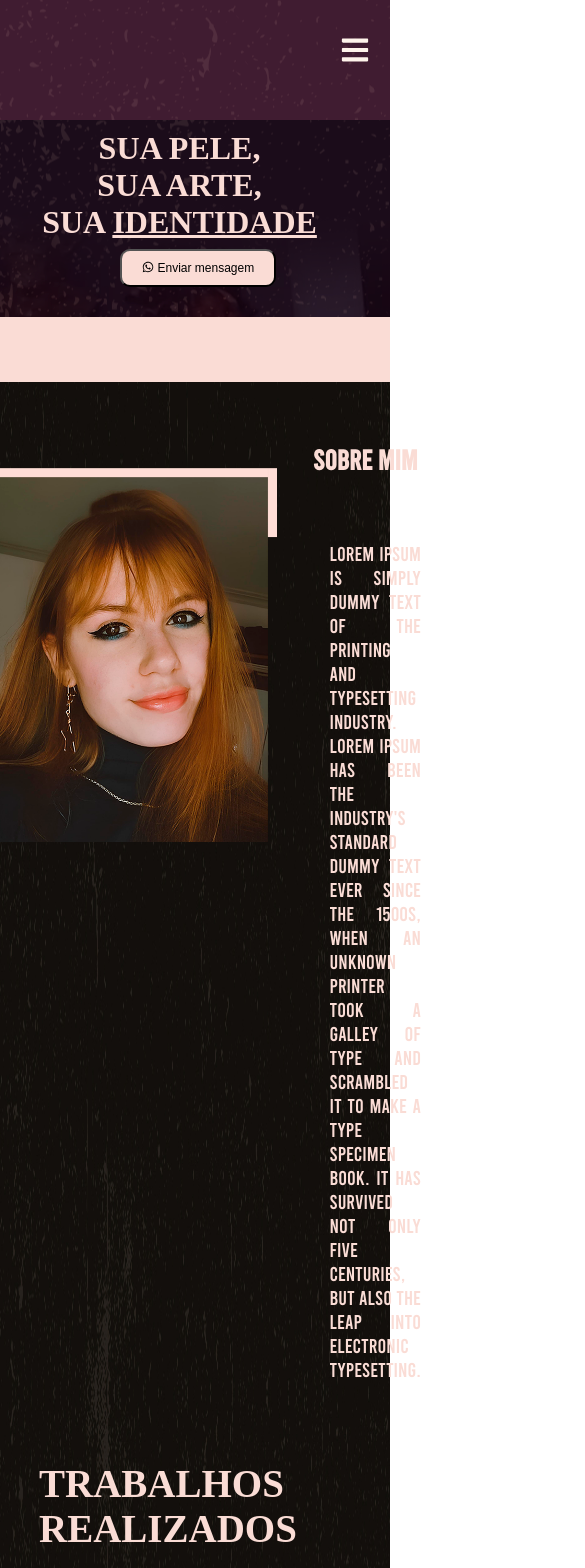
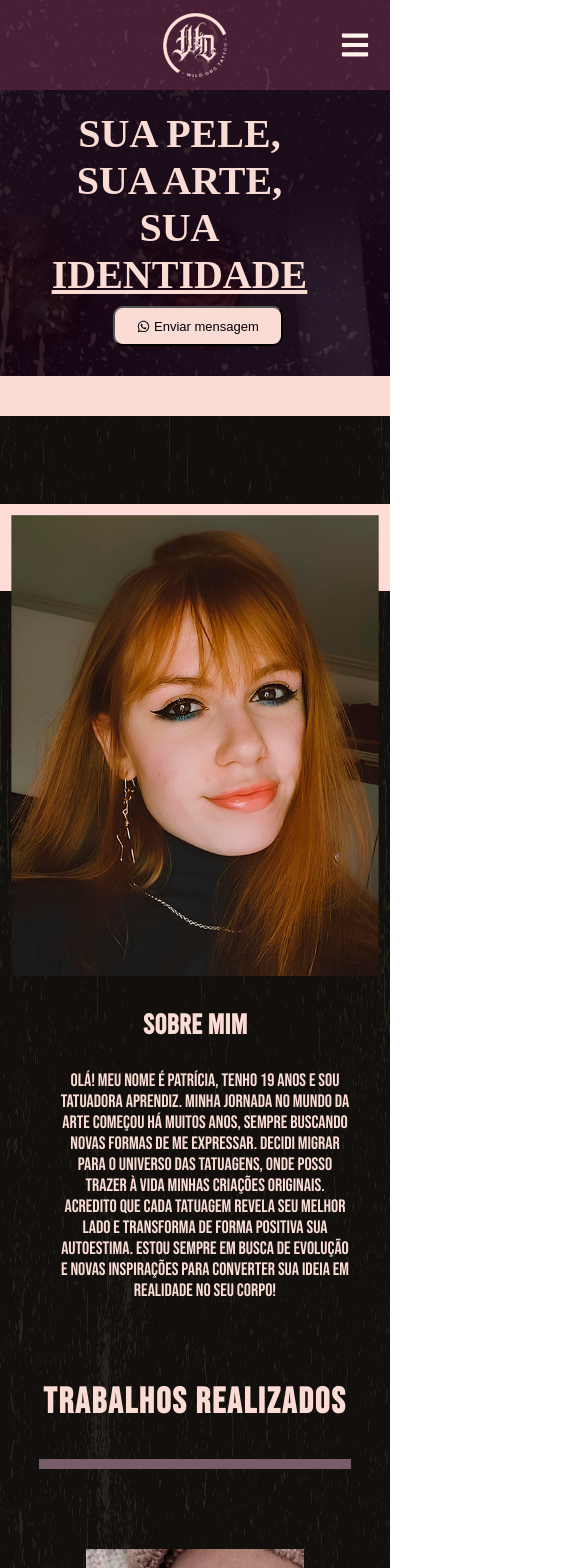
Before and after one commit to TailorKz/Paty-Tatoo-Studio, a React (Vite) app: page / in a window 390 px wide. Shown: the top 1568 px of the page, 585 px wide, since content can reach past the window. Built offline with nearby package versions, Linux system fonts and the light colour scheme.

Commit message:
finalizando media querie

```diff
--- a/src/App.jsx
+++ b/src/App.jsx
@@ -75,6 +75,9 @@ function App() {
   return (
     <>
        <nav className="navbar">
+       <div className="logo-container">
+       <img src={Studio} alt="Logo" />
+  </div>
         <div className="navbar--content">
           <a href="#">Página inicial</a>
           <a href="#">Sobre mim</a>
@@ -109,6 +112,7 @@ function App() {
                   &nbsp;Enviar mensagem
                 </button>
               </a>
+              <a id="insta" target="_blank" href="#"></a>
             </div>
           </div>
           <div className="container--picture">
@@ -126,10 +130,7 @@ function App() {
             <div className="section--title">
               <h1>SOBRE MIM</h1>
               <p>
-                Lorem Ipsum is simply dummy text of the printing and typesetting industry. Lorem Ipsum has been the
-                industry's standard dummy text ever since the 1500s, when an unknown printer took a galley of type and
-                scrambled it to make a type specimen book. It has survived not only five centuries, but also the leap
-                into electronic typesetting.
+              Olá! Meu nome é Patrícia, tenho 19 anos e sou tatuadora aprendiz. Minha jornada no mundo da arte começou há muitos anos, sempre buscando novas formas de me expressar. Decidi migrar para o universo das tatuagens, onde posso trazer à vida minhas criações originais. Acredito que cada tatuagem revela seu melhor lado e transforma de forma positiva sua autoestima. Estou sempre em busca de evolução e novas inspirações para converter sua ideia em realidade no seu corpo!
               </p>
             </div>
           </section>
@@ -156,10 +157,7 @@ function App() {
             <div className="section--title">
               <h1>Tattoos personalizadas!</h1>
               <p>
-                Lorem Ipsum is simply dummy text of the printing and typesetting industry. Lorem Ipsum has been the
-                industry's standard dummy text ever since the 1500s, when an unknown printer took a galley of type and
-                scrambled it to make a type specimen book. It has survived not only five centuries, but also the leap
-                into electronic typesetting.
+              Se você está em busca de uma tatuagem exclusiva, estou aqui para ajudar! Sinta-se à vontade para me chamar e discutir suas ideias. Juntos, podemos criar um design que seja o reflexo de sua personalidade e história. Estou disponível para fazer um orçamento personalizado, garantindo que sua experiência seja especial. Vamos transformar sua visão em uma arte que você terá unicamente!
               </p>
             </div>
             <div className="personalize--image">
--- a/src/style.css
+++ b/src/style.css
@@ -68,11 +68,31 @@
 .mobile-menu {
   display: none;
 }
+.logo-container {
+  display: none;
+}
 /* ----------------MENU HAMBURGUER---------------*/
 
 @media (max-width: 768px) {
   .navbar {
-    background-color: #401C31;
+    background-color: #491F36;
+    display: flex;
+    justify-content: center;
+    align-items: center;
+    height: 90px;
+  }
+
+  .logo-container {
+    /* Contenedor da imagem */
+    width: 70px; /* Ajuste o tamanho conforme necessário */
+    height: 70px;
+    display: flex;
+  }
+
+  .logo-container img {
+    width: 100%;
+    height: 100%;
+    object-fit: contain; /* Ajusta a imagem para caber no container */
   }
   .navbar--content {
     display: none;
@@ -80,7 +100,7 @@
   .hamburger-icon {
     display: block;
     position: absolute;
-    top: 35px;
+    top: 30px;
     right: 20px;
     font-size: 30px;
     color: #FFF4EB;
@@ -90,9 +110,9 @@
     display: flex;
     flex-direction: column;
     align-items: center;
-    background-color: #4b2138c7;
+    background-color: #4b2138f5;
     position: absolute;
-    top: 120px; /* Ajuste com base na altura da sua navbar */
+    top: 80px; /* Ajuste com base na altura da sua navbar */
     width: 100%;
     padding: 20px;
     gap: 20px;
@@ -131,11 +151,13 @@
 .container--text {
     margin-top: 100px;
     margin-left: 10%;
+
 }
 
 .container--text h1 {
     font-size: 70px;
     color: #FADCD5;
+
 }
 .container a {
 text-decoration: none;
@@ -241,6 +263,8 @@ text-decoration: none;
     .container--text h1 {
       font-size: 40px;
     }
+
+
   }
   @media (max-width: 1033px) {
     .container--main {
@@ -287,11 +311,18 @@ text-decoration: none;
     }
     .container--main{
       max-width: 100%;
+
     }
     .container--text {
       max-width: 100%;
       text-align: center;
       justify-content: center;
+      margin-top: 20px;
+
+    }
+    .container--text h1 {
+      font-size: 2.5em;
+
     }
     .icons {
 
@@ -303,6 +334,15 @@ text-decoration: none;
       padding-bottom: 30px;
 
 
+    }
+    .icons button {
+      height: 40px;
+      width: 170px;
+      font-size: 13px;
+      align-items: center;
+    }
+    .icons a {
+      font-size: 20px;
     }
 
     }
@@ -350,18 +390,46 @@ text-decoration: none;
 .section--title p {
     font-size: 25px;
     color: #fadcd5;
-    font-family: 'Bebas';
+    font-family: 'Bebas Neue';
     margin-left: 20px;
     text-align: justify;
+}
+@media (max-width: 1300px) {
+  .section--main img {
+    height: 450px;
+}
+.section--title {
+  margin-top: 80px;
+}
+.section--title h1 {
+  margin-bottom: 40px;
+}
+.section--title p {
+  font-size: 24px;
+}
+}
+@media (max-width: 1050px) {
+  .section--main img {
+    height: 420px;
+}
+.section--title {
+  margin-top: 120px;
+}
+.section--title h1 {
+  font-size: 28px;
+}
+.section--title p {
+  font-size: 20px;
+}
 }
 
 @media (max-width: 1000px) {
   .section--main img {
-    height: 450px;
+    height: 400px;
 }
 .section--title {
   margin-left: 3em;
-  margin-top: 70px;
+  margin-top: 120px;
 }
 }
 @media (max-width: 900px) {
@@ -374,11 +442,47 @@ text-decoration: none;
 }
 .section--title h1 {
   font-size: 28px;
+  margin-top: 50px;
+  margin-bottom: 18px;
 }
 .section--title p {
-  font-size: 20px;
+  font-size: 18px;
+}
+.works h2 {
+  font-size: 28px;
 }
 }
+@media (max-width: 768px) {
+.section {
+  display: block;
+}
+.section--main {
+  display: flex;
+  margin: 0 auto;
+  justify-content: center;
+}
+.section--main img {
+  height: 480px;
+}
+
+.section--title {
+  margin: 0 auto;
+}
+.section--title h1 {
+  margin-top: 30px;
+  margin-bottom: 30px;
+}
+.section--title p {
+  text-align: center;
+}
+
+.works--text h2 {
+  font-size: 36px;
+  font-family: 'Bebas Neue';
+  letter-spacing: 2px;
+}
+}
+
 
 .main {
     height: 2590px;
@@ -466,6 +570,27 @@ text-decoration: none;
     border-radius: 10%;
 }
 
+@media (max-width: 1220px) {
+.personalize {
+  max-width: 90%;
+}
+.personalize p {
+  margin: 0px;
+}
+}
+@media (max-width: 1084px) {
+  .personalize--image img {
+    height:480px;
+    margin-left: 60px;
+  }
+}
+@media (max-width: 900px) {
+  .personalize--image img {
+    height:400px;
+    margin-left: 60px;
+  }
+
+}
 
 
 .locate {
@@ -535,7 +660,9 @@ text-decoration: none;
       flex-direction: column;
       align-items: center;
     }
-
+  .vazia {
+    height: 40px;
+  }
     .locate--map {
       width: 100%;
     }
```
